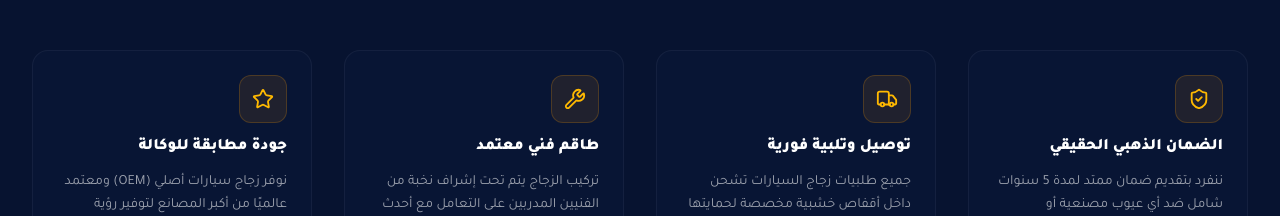
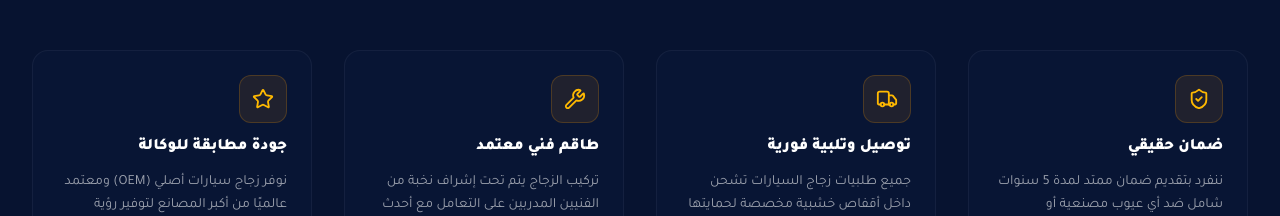
Before and after one commit to musu-deep/afaq-international, a React (Vite) app: page / in a window 1280 px wide. Shown: the part 1020-1236 px from the top of the page. Built offline with nearby package versions, Linux system fonts and the light colour scheme.

Commit message:
Update App.tsx

```diff
--- a/src/App.tsx
+++ b/src/App.tsx
@@ -303,7 +303,7 @@ export default function App() {
               <div className="p-3 bg-amber-500/10 border border-amber-500/20 text-amber-400 rounded-xl w-12 h-12 flex items-center justify-center">
                 <ShieldCheck className="w-6 h-6" />
               </div>
-              <h3 className="text-white font-extrabold text-base">الضمان الذهبي الحقيقي</h3>
+              <h3 className="text-white font-extrabold text-base">ضمان حقيقي</h3>
               <p className="text-white/60 text-xs sm:text-sm leading-relaxed">
                 ننفرد بتقديم ضمان ممتد لمدة 5 سنوات شامل ضد أي عيوب مصنعية أو تسريبات للهواء والمياه لنمنحك راحة بال تامة.
               </p>
```
